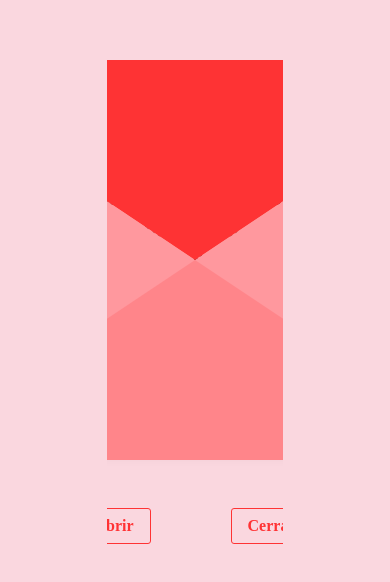
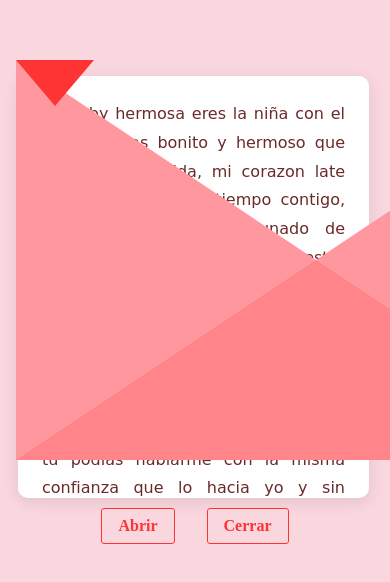
Before and after one commit to Dawoooooo/para-mi-noviecita-3, a plain HTML site: page index.html in a window 390 px wide. Shown: the part 120-702 px from the top of the page. Drawn offline with Linux system fonts and the light colour scheme.

Commit message:
Add files via upload

```diff
--- a/style.css
+++ b/style.css
@@ -3,9 +3,7 @@ html, body {
   height: 100%; /* Asegura que el contenedor tenga una altura total */
   margin: 0;
   overflow-y: auto; /* Muestra el scroll vertical cuando el contenido excede */
-  width: 67%; /* Limita la página al 67% del ancho */
-  margin-left: auto;
-  margin-right: auto;
+  width: 100%; /* Ajustamos para que ocupe todo el ancho */
 }
 
 * {
@@ -38,18 +36,21 @@ main {
   justify-content: center;
   align-items: center;
   height: 100vh;
+  padding: 1rem; /* Para evitar que el contenido se quede pegado a los bordes */
 }
 
 .container-letter {
   position: relative;
+  width: 100%; /* Asegura que ocupe todo el espacio disponible */
+  max-width: 800px; /* Limita el ancho máximo */
 }
 
 .cover {
   position: absolute;
-  border-left: 300px solid transparent;
-  border-right: 300px solid transparent;
-  border-top: 200px solid #fe3334;
-  border-bottom: 200px solid transparent;
+  border-left: 15vw solid transparent;
+  border-right: 15vw solid transparent;
+  border-top: 15vw solid #fe3334;
+  border-bottom: 15vw solid transparent;
   transition: transform .75s;
   transform-origin: top;
   z-index: 2; /* Aumentamos el z-index de cover para que esté encima */
@@ -58,16 +59,16 @@ main {
 .paper {
   font-family: 'Dancing Script', cursive;
   position: absolute;
-  padding: 2.5rem;
-  line-height: 2rem; /* Espaciado más amplio entre líneas para facilitar la lectura */
-  font-size: 1.2rem; /* Aumentar el tamaño de la fuente para hacerlo más legible */
+  padding: 2rem;
+  line-height: 1.8rem; /* Ajustar espaciado entre líneas */
+  font-size: 1.1rem; /* Ajustar tamaño de la fuente para pantallas pequeñas */
   color: #6b2a2a; /* Color cálido para el texto */
   text-align: justify; /* Alineación justificada para un flujo ordenado */
   right: 5px;
   z-index: -1; /* Mantener este valor igual para no afectar a otros elementos */
   background: white;
-  width: 580px;
-  height: 370px;
+  width: 80vw; /* Usamos un porcentaje para que ocupe un 80% del ancho */
+  height: 60vh; /* El alto se ajusta al 60% de la altura de la pantalla */
   overflow-y: auto; /* Permite el desplazamiento vertical */
   transition: all .75s;
   cursor: grab; /* Cambiar cursor para indicar que se puede arrastrar */
@@ -76,9 +77,28 @@ main {
   box-shadow: 0px 4px 15px rgba(0, 0, 0, 0.1); /* Sombra sutil para dar profundidad */
 }
 
+/* Añadir un par de reglas para que la animación sea más fluida en dispositivos móviles */
+@media (max-width: 768px) {
+  .cover {
+    border-left: 10vw solid transparent;
+    border-right: 10vw solid transparent;
+    border-top: 12vw solid #fe3334;
+    border-bottom: 12vw solid transparent;
+  }
+
+  .paper {
+    font-size: 1rem; /* Reducir el tamaño de la fuente para pantallas pequeñas */
+    width: 90vw; /* Ajustar el ancho para pantallas más pequeñas */
+    height: 50vh; /* Ajustar el alto de la carta */
+    padding: 1.5rem; /* Ajustar el padding */
+  }
+
+  .heart {
+    font-size: 2.5rem; /* Ajustar el tamaño del corazón */
+  }
+}
 
 @import url('https://fonts.googleapis.com/css2?family=Dancing+Script&display=swap');
-
 
 .letter {
   border-left: 300px solid #ff989e;
@@ -89,7 +109,7 @@ main {
 
 .options {
   display: flex;
-  gap: 5rem;
+  gap: 2rem;
 }
 
 .options button {
```
